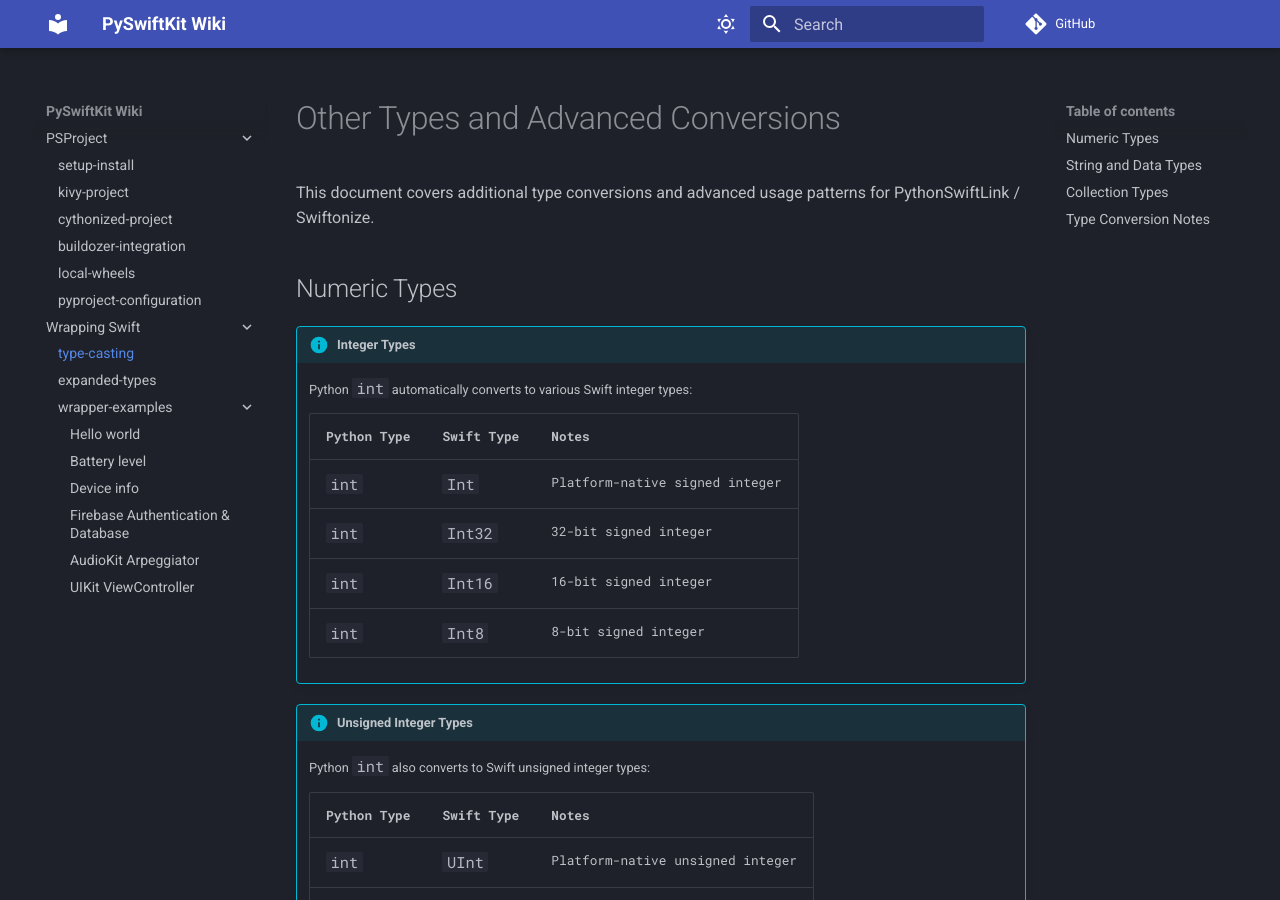
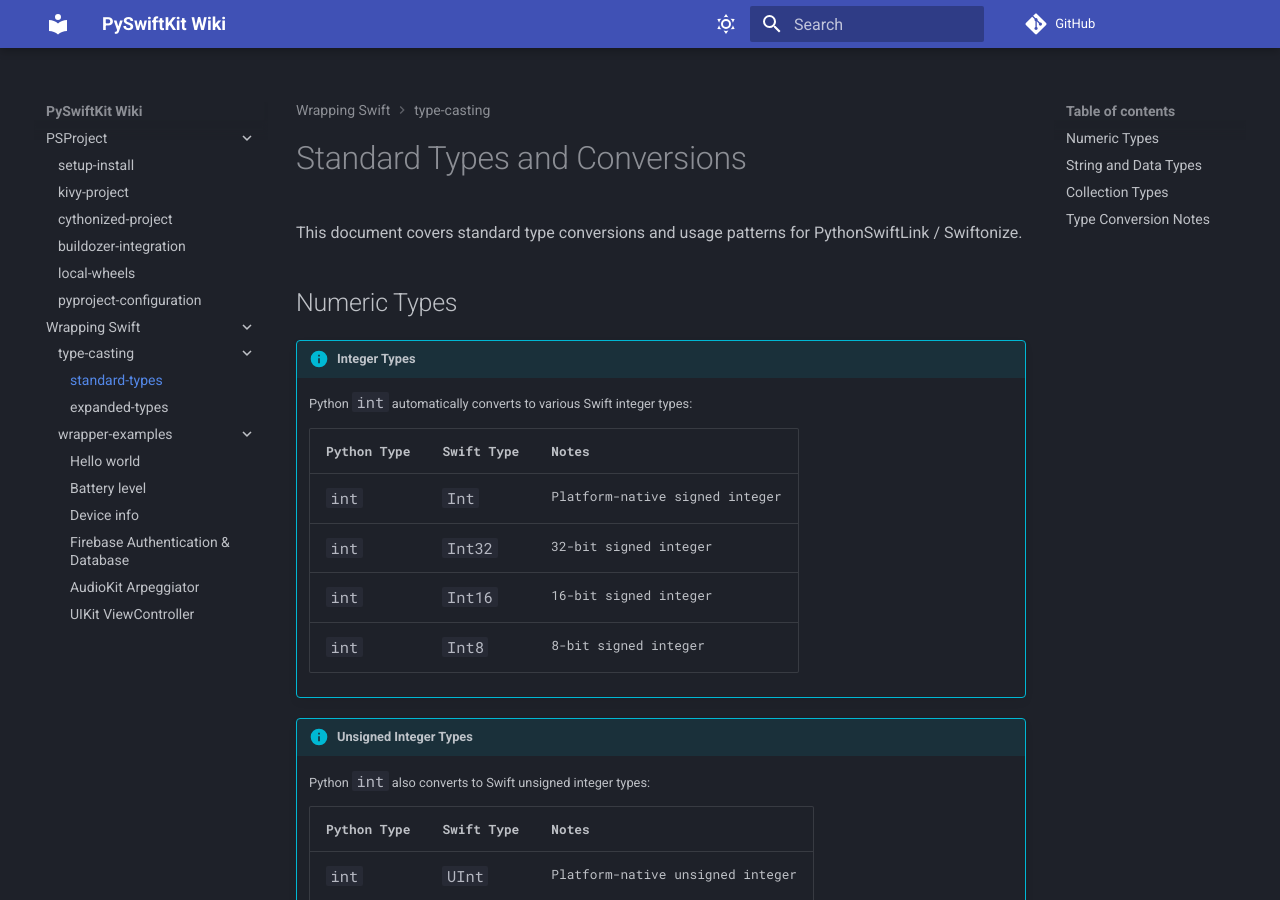
Before and after one commit to Py-Swift/wiki-source, an MkDocs documentation site: the page built from docs/wrapper_docs/standard_types.md, in a window 1280 px wide and 900 px high. Built offline with MkDocs 1.6.1 and Material for MkDocs 9.7.7, drawn with Linux system fonts in a browser that asks for light colours; comment, search, counter and statistics services are not loaded.

Commit message:
Reorganize type documentation: rename other_types to standard_types and group under type-casting

```diff
--- a/docs/wrapper_docs/other_types.md
+++ b/docs/wrapper_docs/standard_types.md
@@ -1,6 +1,6 @@
-# Other Types and Advanced Conversions
+# Standard Types and Conversions
 
-This document covers additional type conversions and advanced usage patterns for PythonSwiftLink / Swiftonize.
+This document covers standard type conversions and usage patterns for PythonSwiftLink / Swiftonize.
 
 ## Numeric Types
 
--- a/mkdocs.yml
+++ b/mkdocs.yml
@@ -31,8 +31,9 @@ nav:
     - pyproject-configuration: project/kivy/pyproject-configuration.md
   - Wrapping Swift:
     #- Types: wrapper_docs/types.md
-    - type-casting: wrapper_docs/other_types.md
-    - expanded-types: wrapper_docs/expanded_types.md
+    - type-casting:
+      - standard-types: wrapper_docs/standard_types.md
+      - expanded-types: wrapper_docs/expanded_types.md
     - wrapper-examples:
       - wrapper_examples/hello_world.md
       - wrapper_examples/battery_level.md
```
